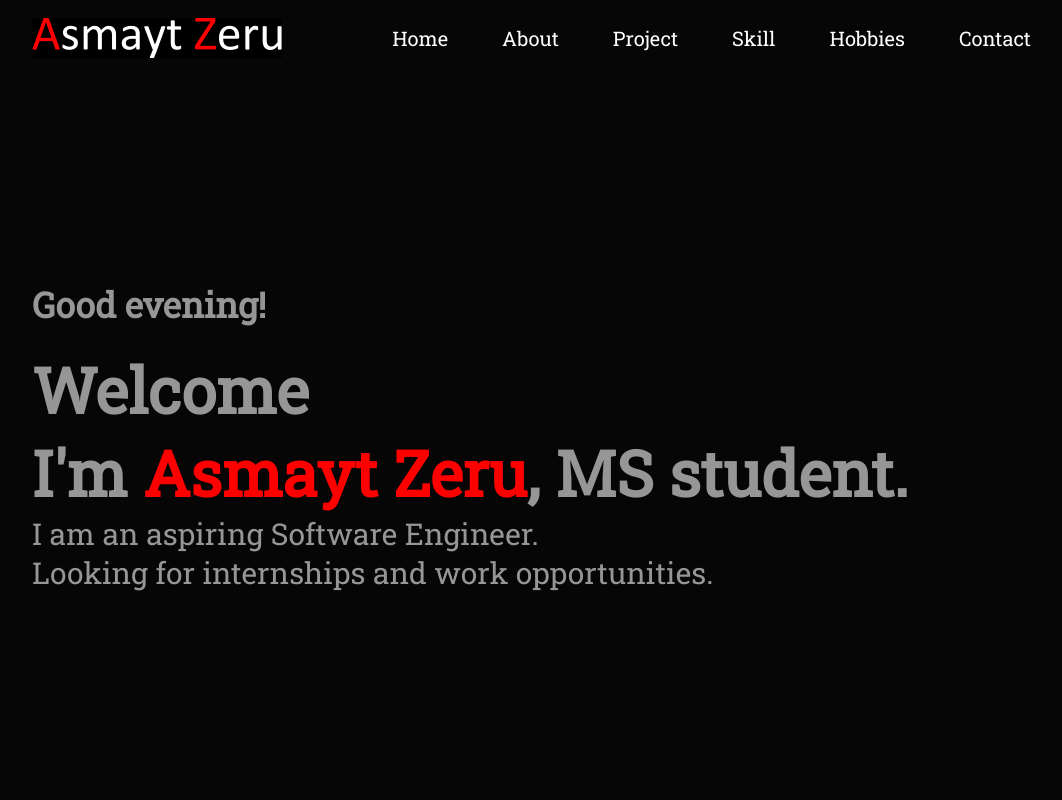
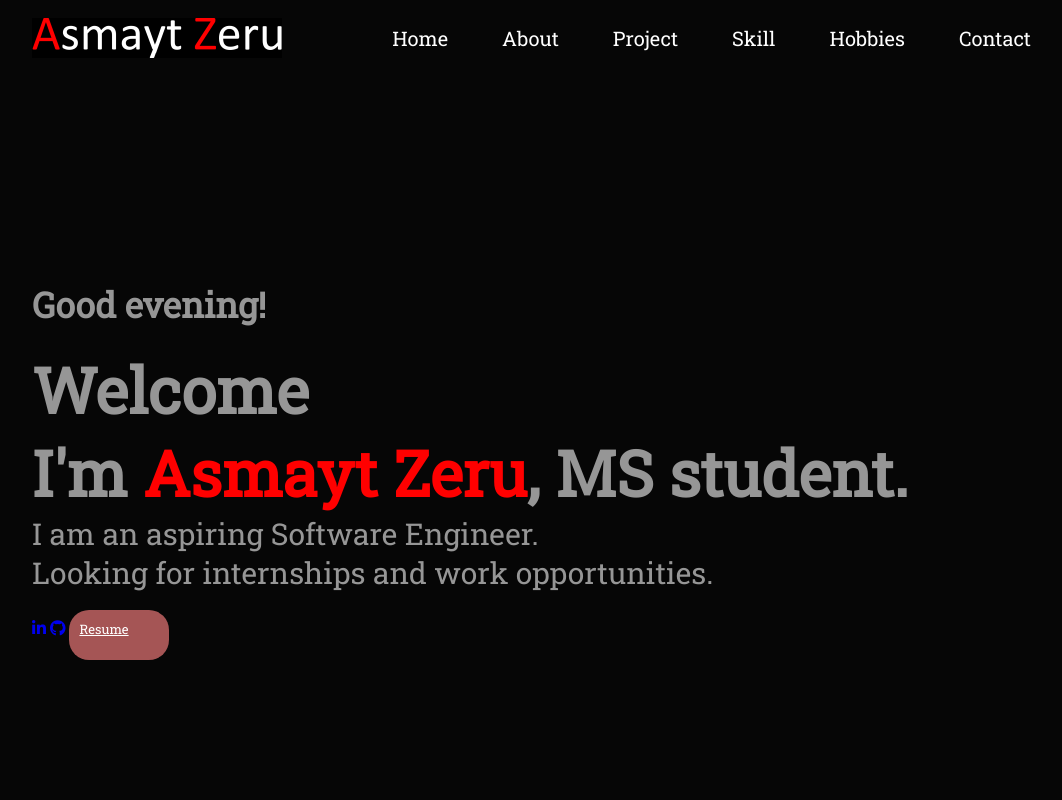
Before and after one commit to asmaytz/portfolio, a plain HTML site: page index.html in a window 1280 px wide. Shown: the top 800 px of the page, without its empty margins (96-1158 px from the left). Drawn offline with Linux system fonts and the light colour scheme; a script that the page names is missing.

Commit message:
Update index.html

```diff
--- a/index.html
+++ b/index.html
@@ -57,6 +57,11 @@ console.log(JSON.parse(degree))
                 <h1>Welcome <br> I'm <span > Asmayt Zeru</span>, MS student.</h1>
                 <p>I am an aspiring Software Engineer. <br>
                     Looking for internships and work opportunities.</p>
+                </div>
+                <div class="file">
+                    <a href="https://www.linkedin.com/in/asmayt-zeru-9b26a2193/"><i class="fa-brands fa-linkedin"></i></a>
+                    <a href="https://github.com/asmaytz"><i class="fa-brands fa-github"></i></a>
+                    <a href="images/Asmayt Zeru ResumeSDpdf.pdf" download class="btn resume"> Resume</a>
                 </div>
             </div>
         </div>
```
